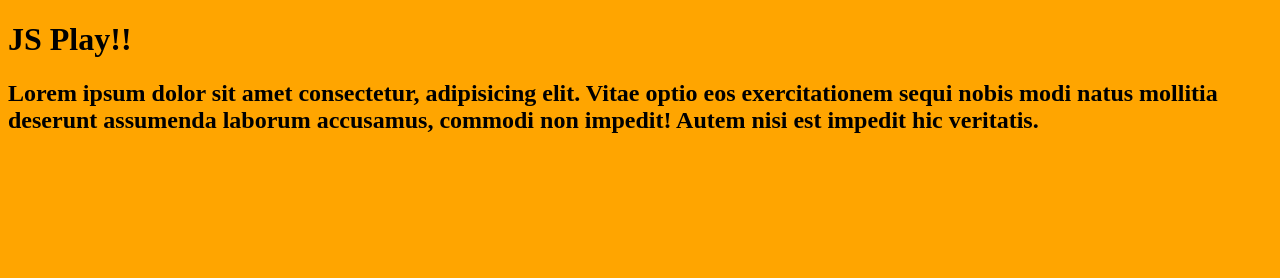
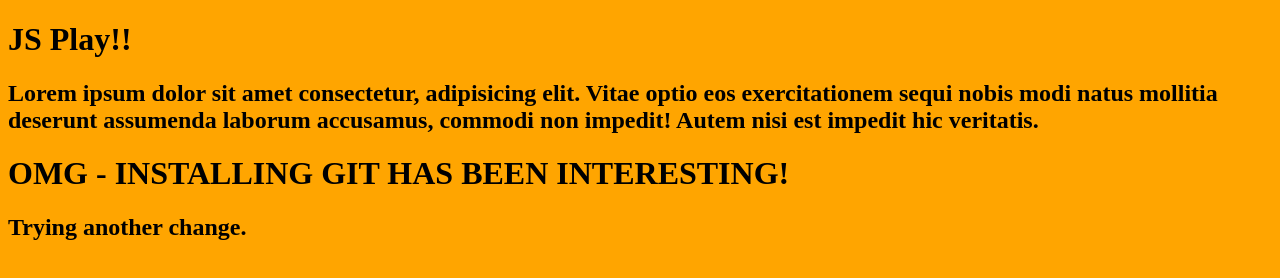
Before and after one commit to Shannspan/CLG-JS-1, a plain HTML site: page js-lesson-one-main/index.html in a window 1280 px wide. Drawn offline with Linux system fonts and the light colour scheme.

Commit message:
Your message

```diff
--- a/js-lesson-one-main/index.html
+++ b/js-lesson-one-main/index.html
@@ -16,6 +16,11 @@
   </p>
   <h2>Lorem ipsum dolor sit amet consectetur, adipisicing elit. Vitae optio eos exercitationem sequi nobis modi natus mollitia deserunt assumenda laborum accusamus, commodi non impedit! Autem nisi est impedit hic veritatis.</h2>
 
+  <div>
+    <h1>OMG - INSTALLING GIT HAS BEEN INTERESTING!</h1>
+    <h2>Trying another change.</h2>
+    </div>
+
   </header>
 
 	<script src="js/main.js"></script>
```
